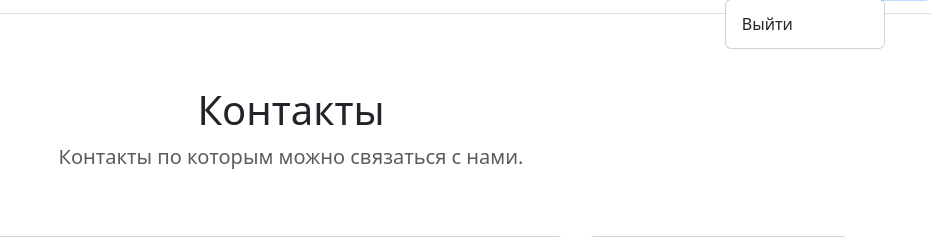
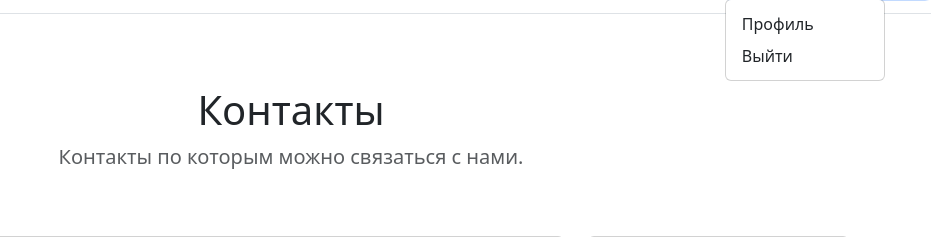
Before and after one commit to ArtemZhitkov/DjangoProject, a Django app: page /catalog/contacts/ in a window 1280 px wide, after a click that opens the changed part. Shown: the part 59-296 px from the top of the page, without its empty margins (349-1280 px from the left). Run offline with Django 5.2, Linux system fonts and the light colour scheme; the visitor is signed in with stand-in values (Sample User, id 1); parts of the project's set-up code (start-up, migrations or seed data) failed here and were passed over; some libraries are stand-ins or nearby versions.

Commit message:
добавлена кнопка профиля

```diff
--- a/catalog/templates/catalog/includes/inc_menu.html
+++ b/catalog/templates/catalog/includes/inc_menu.html
@@ -22,6 +22,7 @@
                 {{ user.email }}
             </a>
             <ul class="dropdown-menu" aria-labelledby="navbarDropdownMenuLink">
+                <li><a class="dropdown-item" href="{% url 'users:profile_detail' user.pk %}">Профиль</a></li>
                 <form method="post" action="{% url 'users:logout' %}">
                     {% csrf_token %}
                     <button type="submit" class="dropdown-item">Выйти</button>
```
